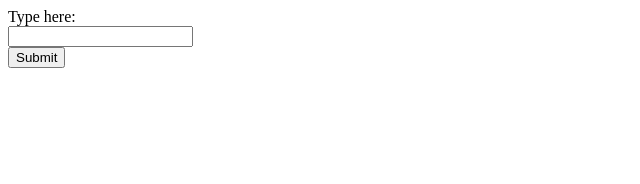
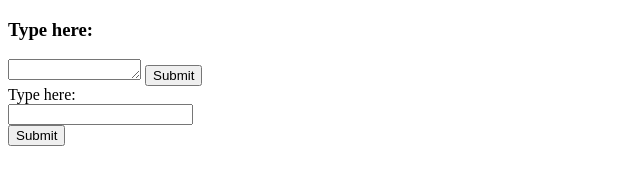
Before and after one commit to rm-rfUK/autocompletr, a website: page index.html in a window 1280 px wide. Shown: the whole page, without its empty margins (0-640 px from the left). Drawn offline with Linux system fonts and the light colour scheme.

Commit message:
Fix: Change text box and submit button on index.html

```diff
--- a/handler.js
+++ b/handler.js
@@ -19,5 +19,4 @@ function handler (request, response) {
  }
 }
 
-
 module.exports = handler;
--- a/index.html
+++ b/index.html
@@ -5,6 +5,13 @@
     <title>Autocompletr</title>
   </head>
   <body>
+    <h3>Type here:</h3>
+    <form action="/create-post" method="POST">
+      <textarea name="autocomp" rows="1" cols="14">
+      </textarea>
+      <button type="submit">Submit</button>
+    </form>
+
     <form action='server.js'>
       Type here:<br>
       <input type='text' name='typeHere' id='typed-letters' autocomplete="off"><br>
```
Also changed, not shown: server.js (+21 -0 lines).
